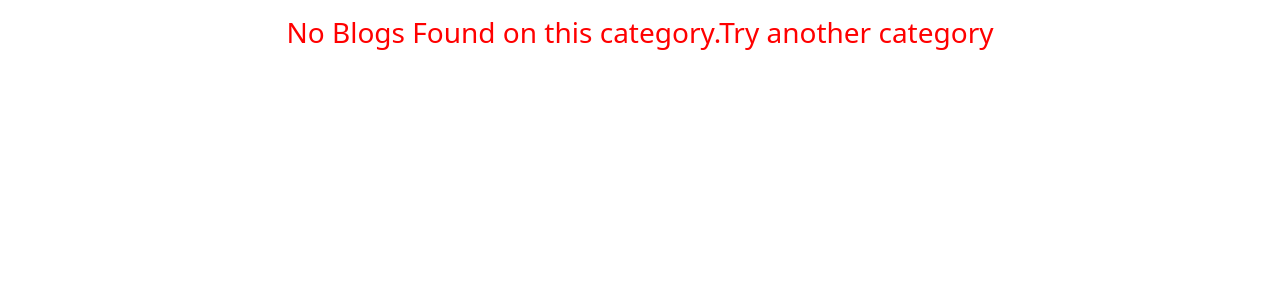
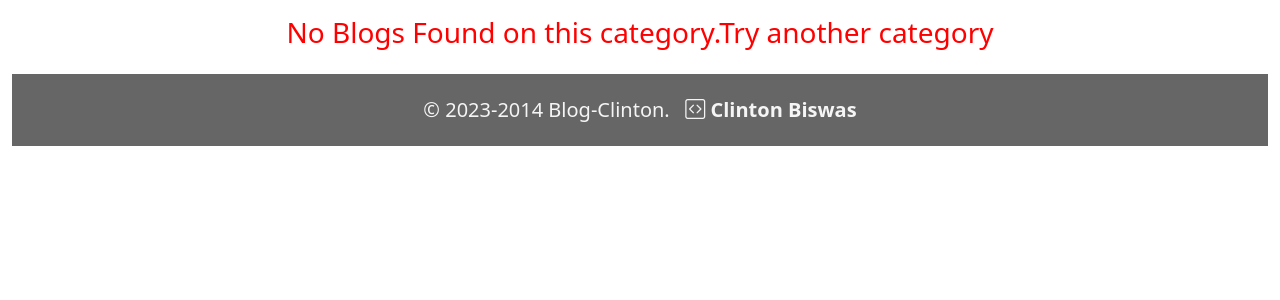
Before and after one commit to ClintonBiswas/Dev_SKill_Project_1_Blog_Website, a Django app: template templates/Blog/category_blog.html in a window 1280 px wide. Shown: the part 56-356 px from the top of the page. Run offline with Django 3.2, Linux system fonts and the light colour scheme; the template is opened without the code that fills it, so the values that code supplies are empty; some libraries are stand-ins or nearby versions.

Commit message:
add some style

```diff
--- a/templates/Blog/category_blog.html
+++ b/templates/Blog/category_blog.html
@@ -12,9 +12,9 @@
     {% for blog in blog_list %}
     <div class="col-sm-4 mb-2">
         <div class="card">
-            <img src="{{blog.blog_image.url}}" class="card-img-top" alt="{{blog.title}}">
+            <img src="{{blog.blog_image.url}}" class="card-img-top" alt="{{blog.title}}" height="270px">
             <div class="card-body">
-              <h5 class="card-title">author: <a href="" class="text-decoration-none" style="color:darkgrey">{{blog.user}}</a></h5>
+                <h5 class="card-title"><i class="bi bi-vector-pen"></i> <a href="" class="text-decoration-none" style="color:#C0C0C0">{{blog.user}}</a></h5>
               <a href="{% url 'blog:blog_details' slug=blog.slug %}" class="text-decoration-none">{{blog.title|slice:50}}</a>
 
             </div>
--- a/templates/Blog/home.html
+++ b/templates/Blog/home.html
@@ -26,9 +26,9 @@
                 {% for blog in blogs %}
                 <div class="col-sm-4 mb-2">
                     <div class="card">
-                        <img src="{{blog.blog_image.url}}" class="card-img-top" alt="{{blog.title}}">
+                        <img src="{{blog.blog_image.url}}" class="card-img-top" alt="{{blog.title}}" height="270px">
                         <div class="card-body">
-                          <h5 class="card-title">author: <a href="" class="text-decoration-none" style="color:darkgrey">{{blog.user}}</a></h5>
+                          <h5 class="card-title"><i class="bi bi-vector-pen"></i> <a href="" class="text-decoration-none" style="color:#C0C0C0">{{blog.user}}</a></h5>
                           <a href="{% url 'blog:blog_details' slug=blog.slug %}" class="text-decoration-none">{{blog.title|slice:50}}</a>
 
                         </div>
--- a/templates/base.html
+++ b/templates/base.html
@@ -15,6 +15,7 @@
     />
     <link rel="stylesheet" href="https://cdn.jsdelivr.net/npm/bootstrap-icons@1.3.0/font/bootstrap-icons.css">
     <link href="{% static 'main.css' %}" rel="stylesheet">
+    <link rel="icon" href="/media/header.png" type="image/gif" style="color: aqua;">
 
     <title>Clinton-Blog | {% block title %} {% endblock title %} </title>
   </head>
@@ -64,8 +65,11 @@
       {% block content %}
 
       {% endblock content %}
+
     </div>
-
+    <div class="container-fluid mt-3">
+      <h5 class="text-center p-4" style="background-color:#666; color: whitesmoke;">&copy; 2023-2014 Blog-Clinton. &nbsp; <span><i class="bi bi-code-square"></i> <a href="https://www.facebook.com/clinton.biswas.752" class="text-decoration-none" style="color: whitesmoke;">Clinton Biswas</a></span></h5>
+    </div>
     <script
       src="https://cdn.jsdelivr.net/npm/bootstrap@5.0.2/dist/js/bootstrap.bundle.min.js"
       integrity="sha384-MrcW6ZMFYlzcLA8Nl+NtUVF0sA7MsXsP1UyJoMp4YLEuNSfAP+JcXn/tWtIaxVXM"
```
Also changed, not shown: db.sqlite3, media/blog_images/fitness.jpg (added), media/blog_images/food-blog-1.jpg (added), media/blog_images/food-blog2.jpg (added), media/blog_images/soft1.png (added), media/blog_images/tech.png (added), media/blog_images/tech1.png (added), media/blog_images/tech2.png (added), media/blog_images/tech3.png (added), media/blog_images/travel1.jpg (added), media/blog_images/travel2.jpeg (added), media/header.png (added).
